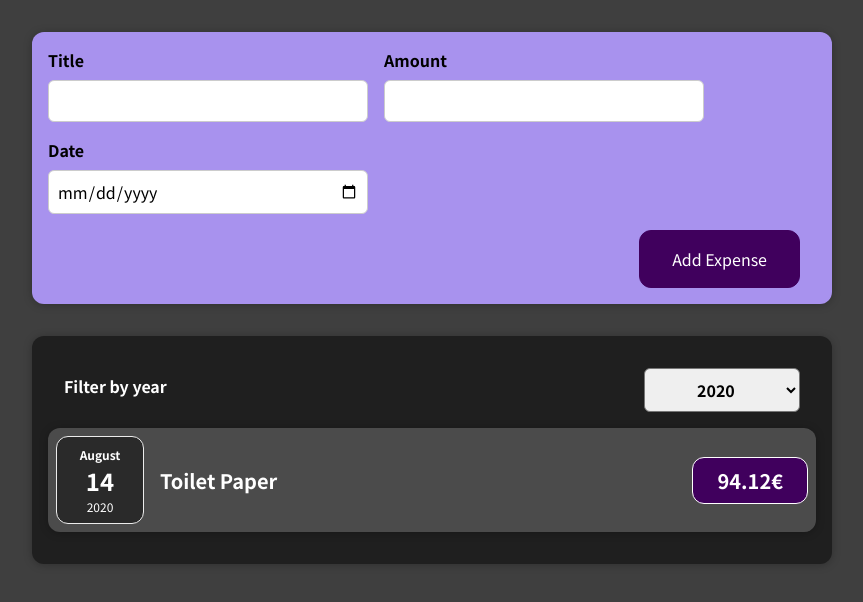
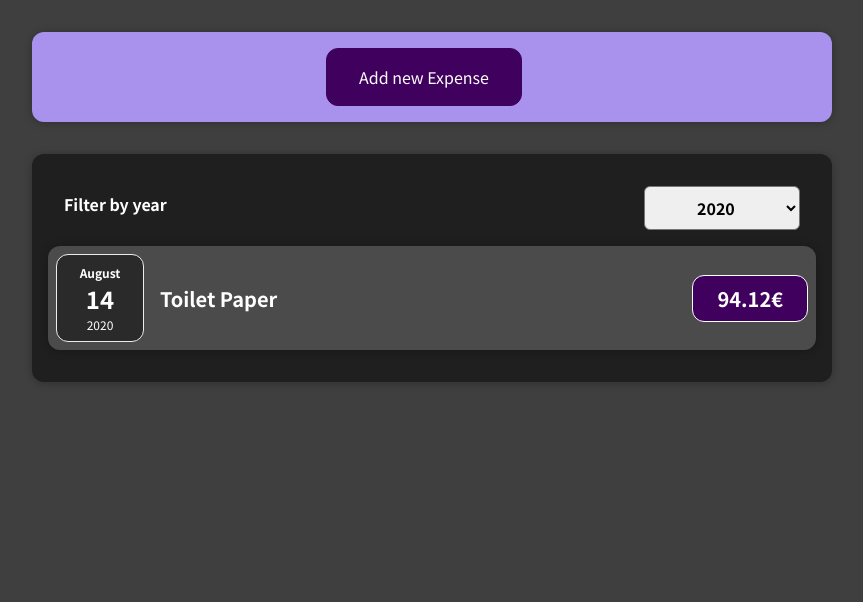
Before and after one commit to andro2401/expensesTracker-react, a React (Create React App) app: page / in a window 1280 px wide. Shown: the top 602 px of the page, without its empty margins (208-1071 px from the left). Built offline with nearby package versions, Linux system fonts and the light colour scheme.

Commit message:
added conditional statements for form display also a cancel button and logic for adding new expense, also started chart bars

```diff
--- /dev/null
+++ b/src/components/Chart/Chart.css
@@ -0,0 +1,9 @@
+.chart {
+    padding: 1rem;
+    border-radius: 12px;
+    background-color: #f8dfff;
+    text-align: center;
+    display: flex;
+    justify-content: space-around;
+    height: 10rem;
+}
--- /dev/null
+++ b/src/components/Chart/Chart.js
@@ -0,0 +1,9 @@
+import React from "react";
+import ChartBar from "./ChartBar";
+import './Chart.css';
+
+const Chart = () => {
+
+}
+
+export default Chart;
--- /dev/null
+++ b/src/components/Chart/ChartBar.css
@@ -0,0 +1,30 @@
+.chart-bar {
+    height: 100%;
+    display: flex;
+    flex-direction: column;
+    align-items: center;
+}
+
+.chart-bar__inner {
+    height: 100%;
+    width: 100%;
+    border: 1px solid #313131;
+    border-radius: 12px;
+    background-color: #c3b4f3;
+    overflow: hidden;
+    display: flex;
+    flex-direction: column;
+    justify-content: flex-end;
+}
+
+.chart-bar__fill {
+    background-color: #4826b9;
+    width: 100%;
+    transition: all 0.3s ease-out;
+}
+
+.chart-bar__label {
+    font-weight: bold;
+    font-size: 0.5rem;
+    text-align: center;
+}
--- a/src/components/Expenses/ExpenseItem.js
+++ b/src/components/Expenses/ExpenseItem.js
@@ -5,6 +5,7 @@ import './ExpenseItem.css'
 
 const ExpenseItem = (props) => {
     return (
+        <li>
             <Card className="expense-item">
                 <ExpenseDate date={props.date} />
                 <div className="expense-item__description">
@@ -12,6 +13,7 @@ const ExpenseItem = (props) => {
                     <div className="expense-item__price">{props.amount}€</div>
                 </div>
             </Card>
+        </li>
     );
 }
 
--- a/src/components/Expenses/Expenses.js
+++ b/src/components/Expenses/Expenses.js
@@ -3,6 +3,8 @@ import ExpenseItem from "./ExpenseItem";
 import Card from "../UI/Card";
 import './Expenses.css';
 import ExpensesFilter from "./ExpensesFilter";
+import ExpensesList from "./ExpensesList";
+import Chart from "../Chart/Chart";
 const Expenses = (props) => {
     const [filteredYear, setFilteredYear] = useState('2020');
 
@@ -13,18 +15,13 @@ const Expenses = (props) => {
        return expense.date.getFullYear().toString() === filteredYear;
     });
 
+
+
     return(
         <Card className="expenses">
             <ExpensesFilter year={filteredYear} onFilterYear={filterChangeHandlerYear}/>
-            {filteredExpenses.map((expense) =>(
-                <ExpenseItem
-                    key={expense.id}
-                    date={expense.date}
-                    title={expense.title}
-                    amount={expense.amount}
-                    id={expense.id}
-                />
-            ))}
+            <Chart />
+            <ExpensesList items={filteredExpenses} />
         </Card>
     );
 }
--- /dev/null
+++ b/src/components/Expenses/ExpensesList.css
@@ -0,0 +1,9 @@
+.expenses-list {
+    list-style: none;
+    padding: 0;
+}
+
+.expenses-list__fallback {
+    color: white;
+    text-align: center;
+}
--- /dev/null
+++ b/src/components/Expenses/ExpensesList.js
@@ -0,0 +1,22 @@
+import React from "react";
+import './ExpensesList.css';
+import ExpenseItem from "./ExpenseItem";
+
+const ExpensesList = (props) => {
+    if (props.items.length === 0) {
+        return <h2 className="expenses-list__fallback">Found no expenses</h2>
+    }
+    return (<ul className="expenses-list">
+        {props.items.map((expense) =>(
+            <ExpenseItem
+                key={expense.id}
+                date={expense.date}
+                title={expense.title}
+                amount={expense.amount}
+                id={expense.id}
+            />
+        ))}
+    </ul>);
+}
+
+export default ExpensesList;
--- a/src/components/NewExpense/ExpenseForm.js
+++ b/src/components/NewExpense/ExpenseForm.js
@@ -25,6 +25,13 @@ const ExpenseForm = (props) => {
         setEnteredTitle('');
         setEnteredAmount('');
         setEnteredDate('');
+        props.onHideForm();
+    }
+    const cancelHandler = () => {
+        setEnteredTitle('');
+        setEnteredAmount('');
+        setEnteredDate('');
+        props.onHideForm();
     }
     return(
         <form action="" onSubmit={submitHandler}>
@@ -43,6 +50,7 @@ const ExpenseForm = (props) => {
                 </div>
             </div>
             <div className="new-expense__actions">
+                <button type="button" onClick={cancelHandler}>Cancel</button>
                 <button type="submit">Add Expense</button>
             </div>
         </form>
--- a/src/components/NewExpense/NewExpense.js
+++ b/src/components/NewExpense/NewExpense.js
@@ -1,8 +1,9 @@
-import React from "react";
+import React, { useState } from "react";
 import ExpenseForm from "./ExpenseForm";
 import './NewExpense.css';
 
 const NewExpense = (props) => {
+    const[isShown, setIsShown] = useState(false);
     const saveExpenseDataHandler = (expenseData) => {
         const newExpense = {
             ...expenseData,
@@ -10,9 +11,21 @@ const NewExpense = (props) => {
         }
         props.onNewExpense(newExpense);
     }
+    const formToggleHandler = () => {
+        setIsShown(true);
+    }
+    const hideFormHandler = () => {
+        setIsShown(false);
+    }
+    let formContent = <button onClick={formToggleHandler}>Add new Expense</button>;
+    if (isShown){
+        formContent = (
+            <ExpenseForm onSaveExpenseData={saveExpenseDataHandler} onHideForm={hideFormHandler}/>
+        )
+    }
     return (
       <div className="new-expense">
-        <ExpenseForm onSaveExpenseData={saveExpenseDataHandler} />
+          {formContent}
       </div>
     );
 }
```
Also changed, not shown: public/index.html (+1 -21 lines), src/components/Chart/ChartBar.js (added, +8 -0 lines). Lines whose indentation alone changed are shown as unchanged.
